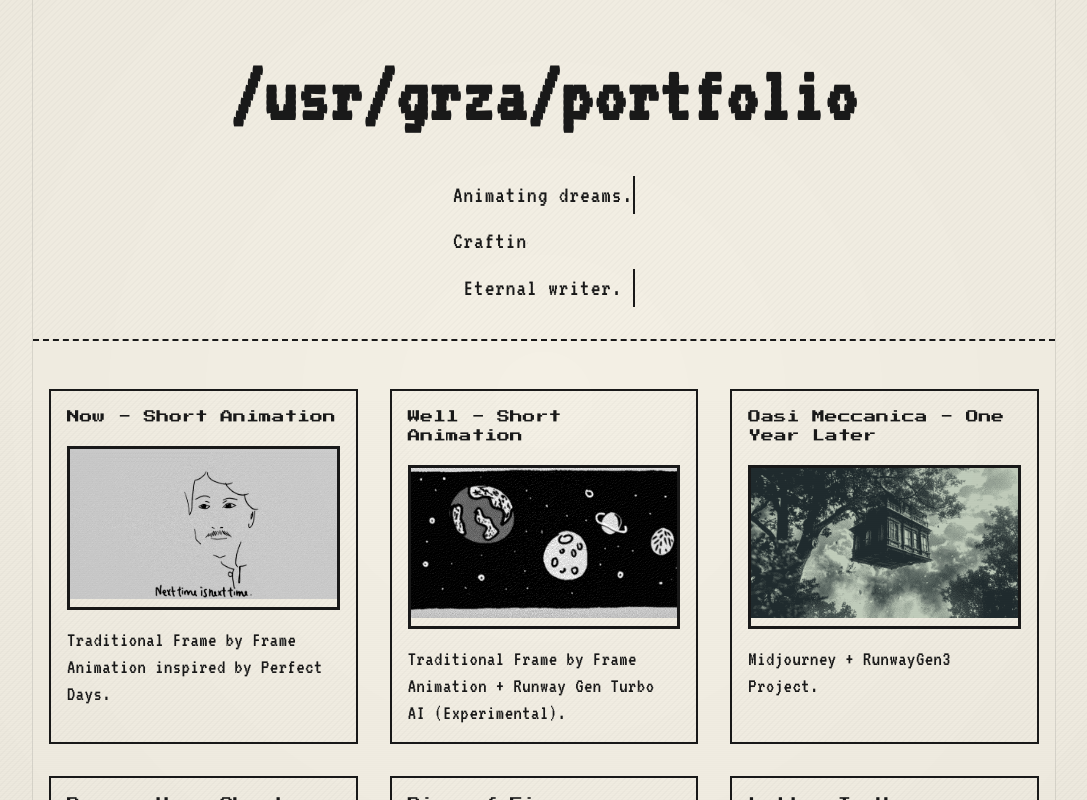
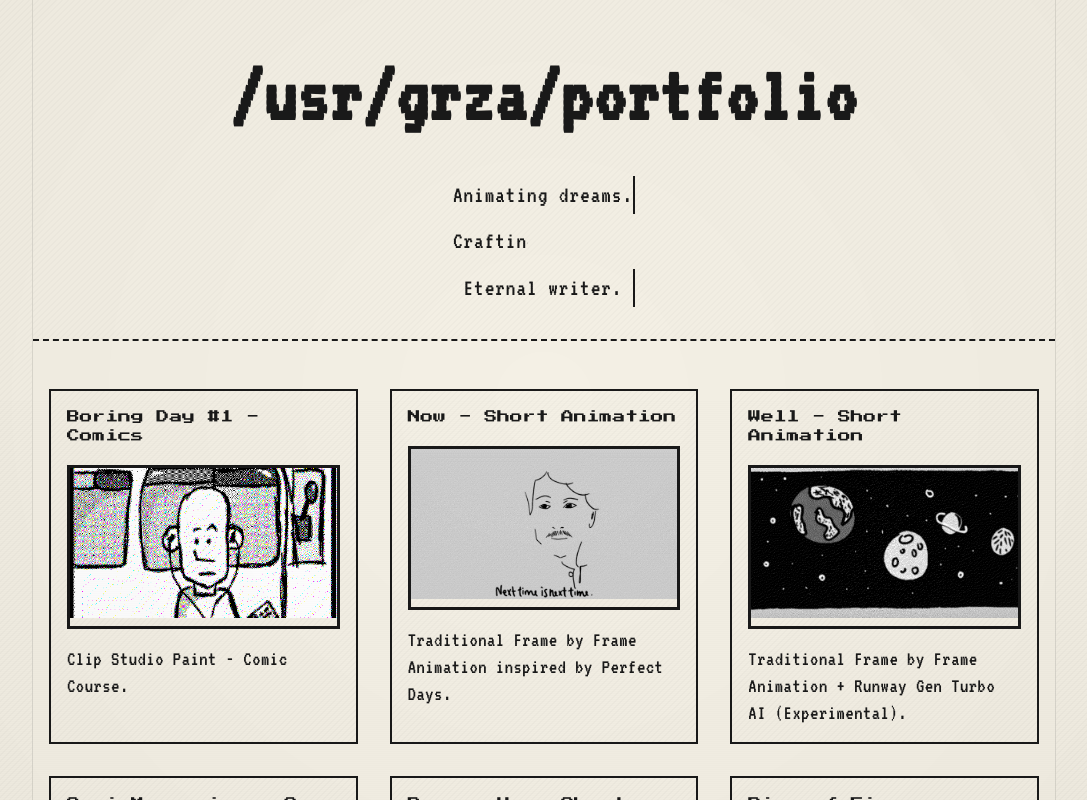
Before and after one commit to gmirabella/my-portfolio, a Vue app: page / in a window 1280 px wide. Shown: the top 800 px of the page, without its empty margins (96-1183 px from the left). Built offline with nearby package versions, Linux system fonts and the light colour scheme.

Commit message:
added file management

```diff
--- a/src/App.vue
+++ b/src/App.vue
@@ -2,7 +2,25 @@
 <script setup>
 import { ref, onMounted, computed } from 'vue'
 
+const handleMediaClick = (project) => {
+  console.log("Clicked project:", project.title)
+  if (!project.file) {
+    console.log("Toggling video for project ID:", project.id)
+    toggleVideo(project.id)
+  } else {
+    console.log("Project has a file, skipping toggle.")
+  }
+}
+
 const projects = ref([
+  {
+    id: 0,
+    title: 'Boring Day #1 - Comics',
+    description: 'Clip Studio Paint - Comic Course.',
+    posterImage: '/images/boring.png',
+    file: '/boring-day.jpg'
+    // link: 'https://www.webtoons.com/en/canvas/boring-day/boring-day/viewer?title_no=1040158&episode_no=1'
+  },
 {
     id: 1,
     title: 'Now - Short Animation',
@@ -122,9 +140,27 @@ const toggleVideo = (projectId) => {
           >
             <h2>{{ project.title }}</h2>
 
+            <template v-if="project.file">
+              <div class="media-container">
+                <a
+                  :href="project.file"
+                  target="_blank"
+                  rel="noopener noreferrer"
+                  class="video-frame"
+                >
+                  <img
+                    :src="project.posterImage"
+                    :alt="project.title"
+                    class="poster-image"
+                  >
+                </a>
+              </div>
+            </template>
+
+            <template v-else>
               <div
-              class="media-container"
-              @click="toggleVideo(project.id)"
+                class="media-container clickable"
+                @click="handleMediaClick(project)"
               >
                 <img
                   v-if="!isVideoPlaying[project.id]"
@@ -134,14 +170,17 @@ const toggleVideo = (projectId) => {
                   loading="lazy"
                 >
                 <iframe
-                v-else
-                :src="`https://www.youtube.com/embed/${project.youtubeId}`"
+                  v-else-if="project.youtubeId || project.link"
+                  :src="project.youtubeId
+                    ? `https://www.youtube.com/embed/${project.youtubeId}`
+                    : project.link"
                   frameborder="0"
                   allow="accelerometer; autoplay; clipboard-write; encrypted-media; gyroscope; picture-in-picture"
                   allowfullscreen
                   class="video-frame"
                 ></iframe>
               </div>
+            </template>
 
             <p class="project-description">{{ project.description }}</p>
           </article>
@@ -719,3 +758,10 @@ body,
   }
 }
 </style>
+/* Added clickable media-container styles */
+.media-container.clickable {
+  cursor: pointer;
+}
+.media-container:not(.clickable) {
+  cursor: default;
+}
```
Also changed, not shown: public/images/boring.png (added), 1 other file (tests, documents, lock files or other folders). Lines whose indentation alone changed are shown as unchanged.
